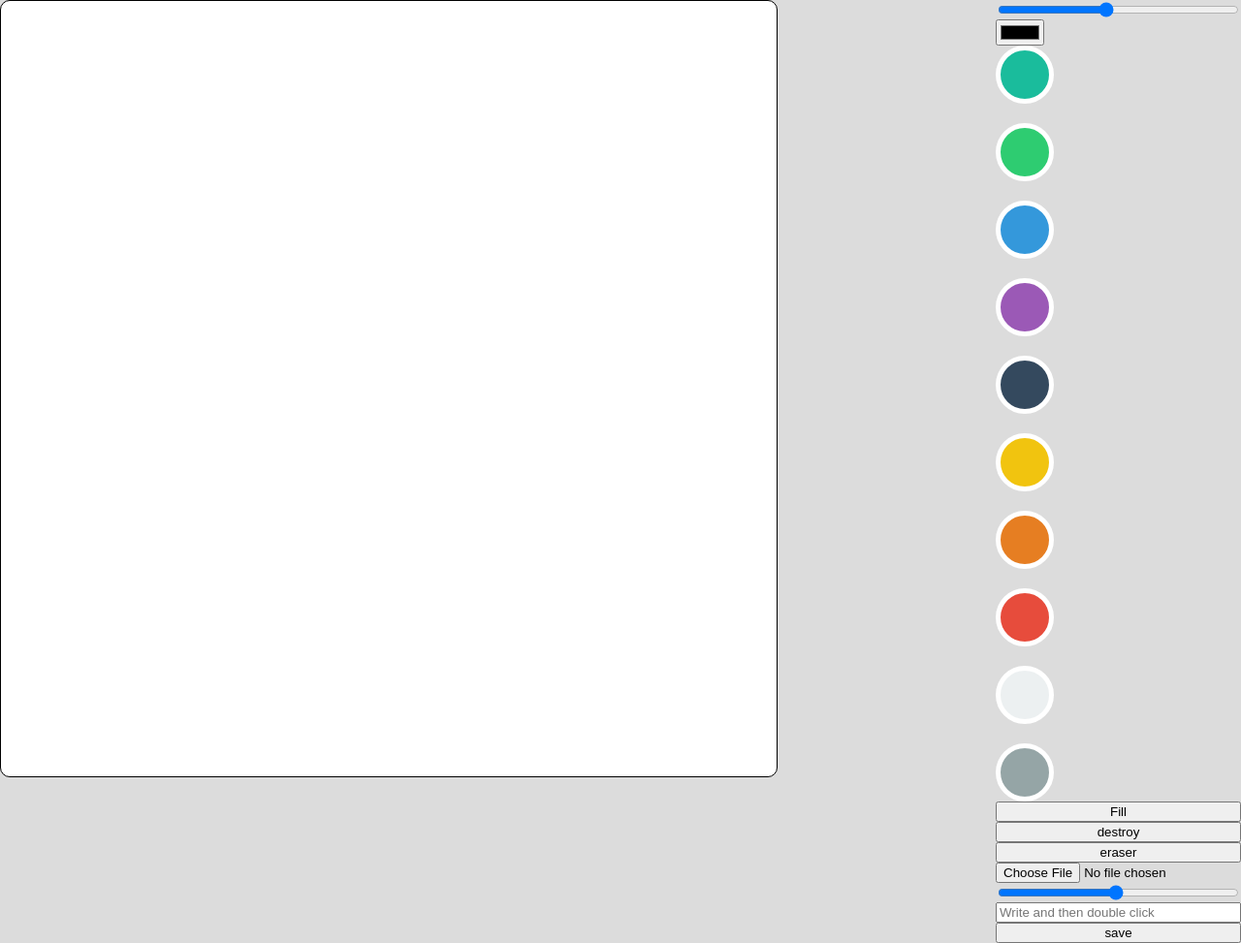
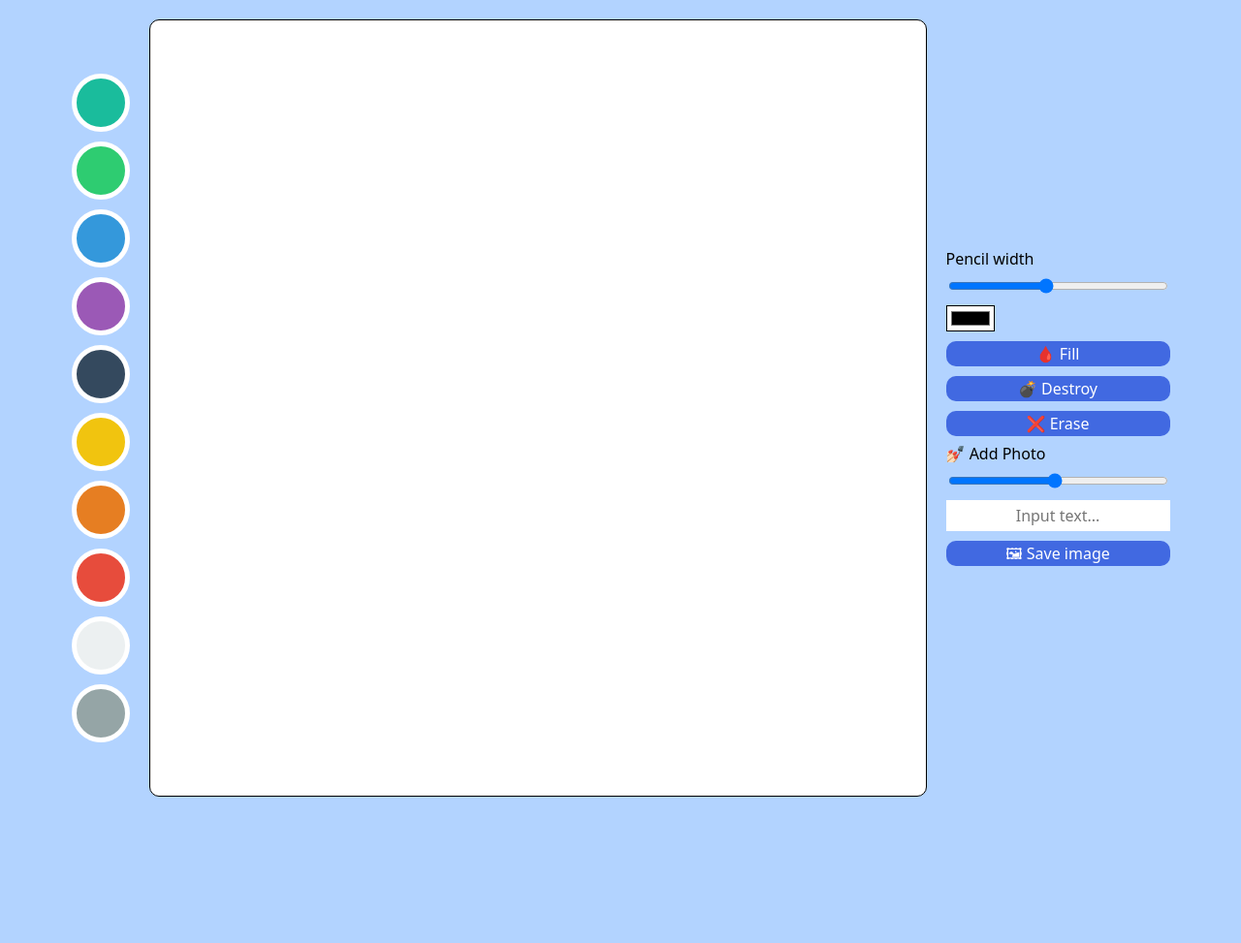
Before and after one commit to blueconecell/MemeMaker, a plain HTML site: page index.html in a window 1280 px wide. Shown: the whole page at 97% size. After the commit the page ends 842 px from the top, so only its background shows below. Drawn offline with Linux system fonts and the light colour scheme.

Commit message:
3.4 done

```diff
--- a/index.html
+++ b/index.html
@@ -10,10 +10,6 @@
 </head>
 
 <body>
-  <canvas></canvas>
-  <div class="btns">
-    <input id="line-width" type="range" min="1" max="10" value="5" step="0.1">
-    <input type="color" id="color">
   <div class="colorSet">
     <div class="color-option" style="background-color: #1abc9c" data-color="#1abc9c"></div>
     <div class="color-option" style="background-color: #2ecc71" data-color="#2ecc71"></div>
@@ -26,13 +22,22 @@
     <div class="color-option" style="background-color: #ecf0f1" data-color="#ecf0f1"></div>
     <div class="color-option" style="background-color: #95a5a6" data-color="#95a5a6"></div>
   </div>
-    <button id="mode-btn">Fill</button>
-    <button id="destroy-btn">destroy</button>
-    <button id="eraser-btn">eraser</button>
+  <canvas></canvas>
+  <div class="btns">
+    <span>Pencil width</span>
+    <input id="line-width" type="range" min="1" max="10" value="5" step="0.1">
+    <input type="color" id="color">
+
+    <button id="mode-btn">🩸 Fill</button>
+    <button id="destroy-btn">💣 Destroy</button>
+    <button id="eraser-btn">❌ Erase</button>
+    <label for="file" >
+      💅🏻 Add Photo
       <input type="file"accept="image/*" id="file">
+    </label>
     <input id="font-size" type="range" min="1" max="40" value="20" step="1">
-    <input type="text" placeholder="Write and then double click" id="text">
-    <button id="save">save</button>
+    <input type="text" placeholder="Input text..." id="text">
+    <button id="save">🖼 Save image</button>
   </div>
   <script src="app.js"></script>
 </body>
--- a/reset.css
+++ b/reset.css
@@ -1,4 +1,3 @@
-/* reset.css */
 html, body, div, span, applet, object, iframe,
 h1, h2, h3, h4, h5, h6, p, blockquote, pre,
 a, abbr, acronym, address, big, cite, code,
--- a/styles.css
+++ b/styles.css
@@ -8,12 +8,14 @@ canvas{
     background-color: white;
     border-radius: 10px;
 }
-body{
+body {
     display: flex;
-    gap: 20px;
-    justify-content: space-between;
-    align-items: flex-start;
-    background-color: gainsboro;
+    gap:20px;
+    justify-content: center;
+    align-items: center;
+    background-color: #b2d3ff;
+    padding:20px;
+    font-family: system-ui, -apple-system, BlinkMacSystemFont, 'Segoe UI', Roboto, Oxygen, Ubuntu, Cantarell, 'Open Sans', 'Helvetica Neue', sans-serif;
 }
 .color-option{
     width:30px;
@@ -23,20 +25,56 @@ body{
 .btns{
     display: flex;
     flex-direction: column;
+    gap: 10px;
 }
 .colorSet{
     display: flex;
     flex-direction: column;
-    gap: 20px;
+    gap: 10px;
 }
 .color-option{
     width: 50px;
     height: 50px;
-    border-radius: 50px;
+    border-radius: 50%;
     border:5px solid white;
     cursor: pointer;
     transition: transform  ease-in-out .1s;
 }
 .color-option:hover{
     transform: scale(1.2);
+}input#color {
+    background-color: white;
 }
+button{
+    all:unset;
+    padding:5px 0px;
+    text-align: center;
+    color: white;
+    background-color: royalblue;
+    font-weight: 500;
+    cursor: pointer;
+    border-radius: 10px;
+    transition: opacity linear .1s;
+}
+button:hover{
+    opacity: 0.5;
+    transform: scale(1.1);
+}
+input#file{
+    display: none;
+    padding:5px 0px;
+    text-align: center;
+    color: white;
+    background-color: royalblue;
+    font-weight: 500;
+    cursor: pointer;
+    border-radius: 10px;
+    transition: opacity linear .1s;
+}
+input#text{
+    all:unset;
+    padding:5px 0px;
+    text-align: center;
+    background-color: white;
+    font-weight: 500;
+}
```
Lines whose indentation alone changed are shown as unchanged.
